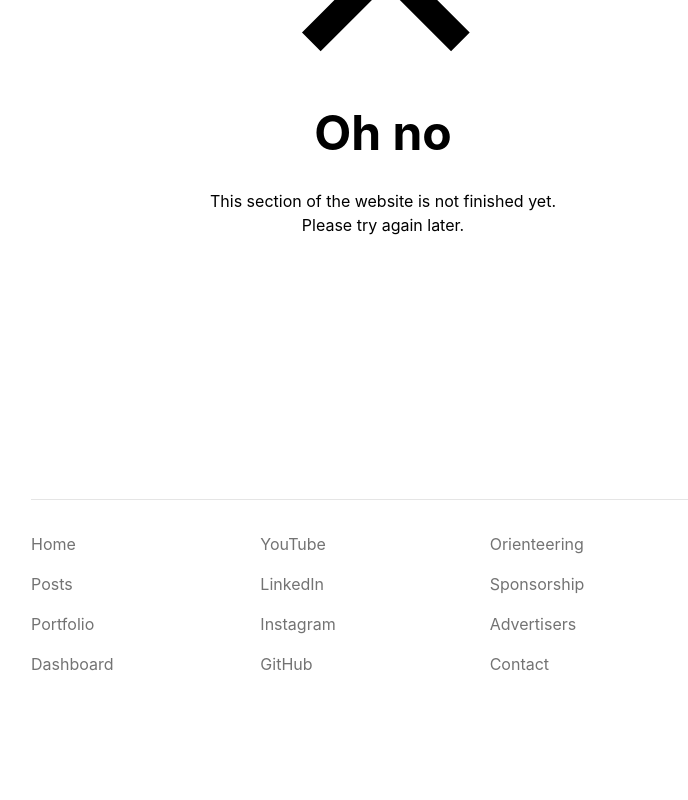
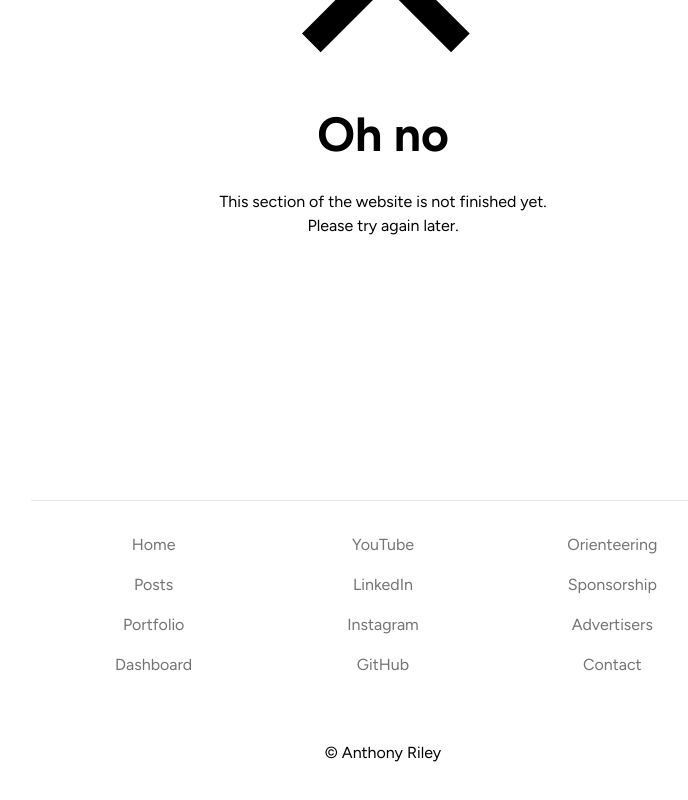
Before and after one commit to pythonicode/anthony, a Next.js app: page /dashboard in a window 1280 px wide. Shown: the part 468-1268 px from the top of the page, without its empty margins (257-945 px from the left). Built offline with nearby package versions, Linux system fonts and the light colour scheme.

Commit message:
Updated font + minor fixes

```diff
--- a/components/interface/index/Card.tsx
+++ b/components/interface/index/Card.tsx
@@ -28,7 +28,7 @@ export default function Card({
     <Link href={href} className="grow">
       <motion.div whileHover="hover" whileTap={{ scale: 0.95 }} className="relative flex flex-col justify-start rounded cursor-pointer transition-all duration-300 w-full h-full group">
         <motion.div
-          variants={{ hover: { y: -2 } }}
+          variants={{ hover: { scale: 1.02 } }}
           className="relative rounded aspect-video w-full"
         >
           <Image
@@ -40,7 +40,7 @@ export default function Card({
         </motion.div>
         <div className="flex flex-col justify-between grow">
           <h3
-            className="text-xl md:text-2xl font-bold my-4 text-transparent bg-clip-text dark:bg-gradient-to-b dark:from-orange-400 dark:to-yellow-400 bg-gradient-to-b from-black to-black overflow-hidden"
+            className="text-xl md:text-2xl font-bold mt-4 mb-2 text-transparent bg-clip-text dark:bg-gradient-to-b dark:from-orange-400 dark:to-yellow-400 bg-gradient-to-b from-black to-black overflow-hidden"
           >
             {title}
           </h3>
--- a/components/layout/Footer.tsx
+++ b/components/layout/Footer.tsx
@@ -19,10 +19,10 @@ const ExternalLink = ({ href, children }: ExternalLinkProps) => (
 
 export default function Footer() {
   return (
-    <footer className="flex flex-col justify-center items-start max-w-3xl mx-auto w-full mb-8 p-8">
+    <footer className="flex flex-col justify-center items-center max-w-3xl mx-auto w-full mb-8 p-8">
       <hr className="w-full border-1 border-neutral-200 dark:border-neutral-800 mb-8" />
       <div className="w-full max-w-2xl grid gap-4 pb-16 grid-cols-3">
-        <div className="flex flex-col space-y-4">
+        <div className="flex flex-col space-y-4 text-center">
           <Link href="/" className="text-neutral-500 hover:text-neutral-600 transition">
             Home
           </Link>
@@ -36,7 +36,7 @@ export default function Footer() {
             Dashboard
           </Link>
         </div>
-        <div className="flex flex-col space-y-4">
+        <div className="flex flex-col space-y-4 text-center">
           <ExternalLink href="https://www.youtube.com/channel/UCuSNyLAKa5keYy7zaMGS2TA">
             YouTube
           </ExternalLink>
@@ -50,7 +50,7 @@ export default function Footer() {
             GitHub
           </ExternalLink>
         </div>
-        <div className="flex flex-col space-y-4">
+        <div className="flex flex-col space-y-4 text-center">
           <ExternalLink href="mailto:anthonyriley@stanford.edu">
             Orienteering
           </ExternalLink>
@@ -65,6 +65,7 @@ export default function Footer() {
           </ExternalLink>
         </div>
       </div>
+      <p className="text-center">&copy; Anthony Riley</p>
     </footer>
   );
 }
--- a/pages/_app.tsx
+++ b/pages/_app.tsx
@@ -2,11 +2,20 @@ import "../styles/globals.css";
 import type { AppProps } from "next/app";
 import { ThemeProvider } from "next-themes";
 
+import { Figtree } from "next/font/google";
+
+const font = Figtree({
+  subsets: ["latin"],
+  variable: "--font-sans"
+});
+
 function App({ Component, pageProps }: AppProps) {
   return (
-    <ThemeProvider defaultTheme="system" attribute="class">
-      <Component {...pageProps} />
-    </ThemeProvider>
+    <div className={`${font.variable} font-sans`}>
+      <ThemeProvider defaultTheme="system" attribute="class">
+        <Component {...pageProps} />
+      </ThemeProvider>
+    </div>
   );
 }
 
--- a/pages/posts/index.tsx
+++ b/pages/posts/index.tsx
@@ -50,7 +50,7 @@ const Post: FC<{ post: Post }> = ({ post }) => {
         <div
           className="flex flex-col grow min-w-0 justify-between"
         >
-          <h3 className="text-xl md:text-2xl font-bold mb-2 whitespace-nowrap overflow-hidden">
+          <h3 className="text-2xl font-bold mb-2 md:whitespace-nowrap md:overflow-hidden">
             {post.frontmatter.title}
           </h3>
           <p className="text-neutral-500 dark:text-neutral-400 text-sm md:max-h-[2.5rem] overflow-hidden">
@@ -63,7 +63,7 @@ const Post: FC<{ post: Post }> = ({ post }) => {
                 : post.content.slice(0, 164) + "..."}
           </p>
           <div className="flex flex-row py-1 mt-2 justify-between items-center gap-4">
-            <div className="flex flex-row gap-2 grow whitespace-nowrap overflow-hidden">
+            <div className="flex flex-row flex-wrap gap-2 grow md:whitespace-nowrap md:overflow-hidden">
               {date ? <div>{date}</div>
                 : <div>Unknown Date</div>}
               <div>&bull;</div>
@@ -97,11 +97,17 @@ const Posts: NextPage<Props> = ({ posts }) => {
 
   return (
     <Layout title="Anthony Riley | Posts">
-      <ResponsiveImage
+      <div
+        className="hidden md:block relative w-full aspect-video bg-gray-500 rounded mb-8"
+      >
+        <Image
           src="/images/blog/home.jpg"
-        alt="Blog Action Shot"
+          alt="Blog Header"
+          fill
+          className="rounded object-center object-cover"
           priority
         />
+      </div>
       <div className="relative w-full mb-8">
         <input
           aria-label="Search"
--- a/tailwind.config.js
+++ b/tailwind.config.js
@@ -6,6 +6,9 @@ module.exports = {
     "./components/**/*.{js,ts,jsx,tsx}",
   ],
   theme: {
+    fontFamily: {
+      sans: ["var(--font-sans)"],
+    },
     extend: {
       colors: {
         light: "#F0F0F0",
```
Also changed, not shown: package.json (+15 -15 lines), 1 other file (tests, documents, lock files or other folders). Lines whose indentation alone changed are shown as unchanged.
